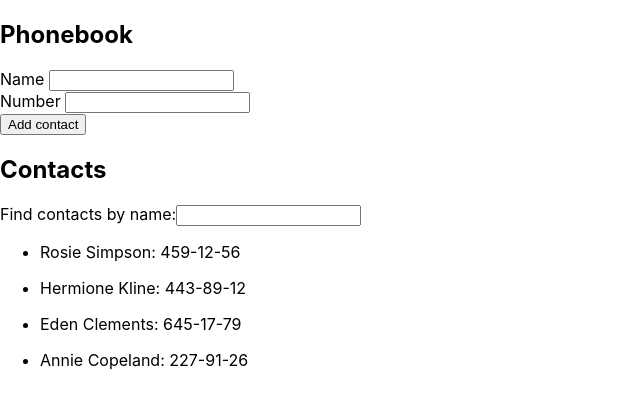
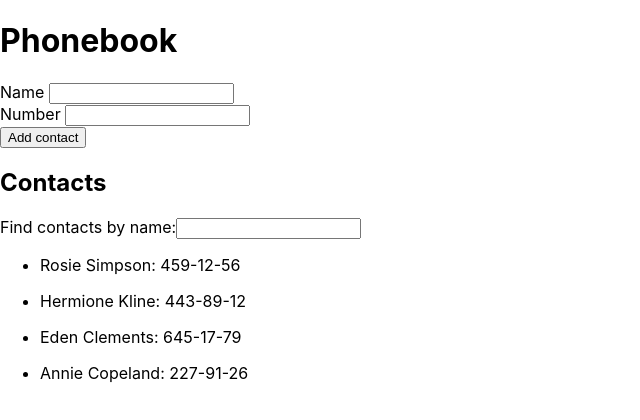
Before and after one commit to BolotinAlexey/goit-react-hw-02-phonebook, a React (Create React App) app: page / in a window 1280 px wide. Shown: the top 420 px of the page, without its empty margins (0-640 px from the left). Built offline with nearby package versions, Linux system fonts and the light colour scheme; the HTML template or start-up script is replaced by a standard one.

Commit message:
separated components to ContactForm,ContactList,Filter

```diff
--- a/src/App.js
+++ b/src/App.js
@@ -1,5 +1,7 @@
 import { Component } from 'react';
-import { nanoid } from 'nanoid';
+import ContactForm from './components/ContactForm/ContactForm';
+import Filter from './components/Filter/Filter';
+import ContactList from './components/ContactList/ContactList';
 
 class App extends Component {
   state = {
@@ -9,88 +11,52 @@ class App extends Component {
       { id: 'id-3', name: 'Eden Clements', number: '645-17-79' },
       { id: 'id-4', name: 'Annie Copeland', number: '227-91-26' },
     ],
-    name: '',
-    number: '',
+    // name: '',
+    // number: '',
     filter: '',
   };
 
-  handlerChange = e => {
-    const { name, value } = e.target;
-    this.setState({ [name]: value });
-  };
+  // handlerChange = e => {
+  //   const { name, value } = e.target;
+  //   this.setState({ [name]: value });
+  // };
 
-  handlerSubmit = e => {
-    e.preventDefault();
+  // handlerSubmit = e => {
+  //   e.preventDefault();
+  //   this.setState(prev => {
+  //     let { name, number } = this.state;
+  //     e.target.reset();
+  //     return {
+  //       contacts: [{ id: nanoid(), name, number }, ...prev.contacts],
+  //     };
+  //   });
+  // };
+
+  handleForm = row => {
     this.setState(prev => {
-      let { name, number } = this.state;
-      e.target.reset();
       return {
-        contacts: [{ id: nanoid(), name, number }, ...prev.contacts],
+        contacts: [row, ...prev.contacts],
       };
     });
   };
 
-  handlerChangeFilter = e =>
-    this.setState(prev => {
-      return { filter: e.target.value };
-    });
-
-  defineList = () => {
-    const subStr = this.state.filter.toLowerCase();
-    return this.state.contacts.filter(({ name }) =>
-      name.toLowerCase().includes(subStr)
-    );
-  };
+  handlerChangeFilter = e => this.setState({ filter: e.target.value });
 
   render() {
-    const constVisible = this.defineList();
+    const { filter, contacts } = this.state;
     return (
       <>
-        <h2>Phonebook</h2>
-        <form onSubmit={this.handlerSubmit}>
-          <label htmlFor="name">Name </label>
-          <input
-            id="name"
-            type="text"
-            name="name"
-            onChange={this.handlerChange}
-            pattern="^[a-zA-Zа-яА-Я]+(([' -][a-zA-Zа-яА-Я ])?[a-zA-Zа-яА-Я]*)*$"
-            title="Name may contain only letters, apostrophe, dash and spaces. For example Adrian, Jacob Mercer, Charles de Batz de Castelmore d'Artagnan"
-            required
+        <div>
+          <h1>Phonebook</h1>
+          <ContactForm onForm={this.handleForm} />
+
+          <h2>Contacts</h2>
+          <Filter
+            value={filter}
+            handlerChangeFilter={this.handlerChangeFilter}
           />
-          <br />
-          <label htmlFor="tel">Number </label>
-          <input
-            id="tel"
-            type="tel"
-            name="number"
-            onChange={this.handlerChange}
-            pattern="\+?\d{1,4}?[-.\s]?\(?\d{1,3}?\)?[-.\s]?\d{1,4}[-.\s]?\d{1,4}[-.\s]?\d{1,9}"
-            title="Phone number must be digits and can contain spaces, dashes, parentheses and can start with +"
-            required
-          />
-          <br />
-          <button type="submit">Add contact</button>
-        </form>
-
-        <h2>Contacts</h2>
-        <label htmlFor="filter">Find contacts by name:</label>
-        <input
-          id="filter"
-          type="text"
-          name="filter"
-          onChange={this.handlerChangeFilter}
-        />
-
-        <ul>
-          {constVisible.map(({ name, id, number }) => (
-            <li key={id}>
-              <p>
-                {name}: {number}
-              </p>
-            </li>
-          ))}
-        </ul>
+          <ContactList filter={filter} contacts={contacts} />
+        </div>
       </>
     );
   }
--- /dev/null
+++ b/src/components/ContactForm/ContactForm.jsx
@@ -0,0 +1,58 @@
+import { Component } from 'react';
+import { nanoid } from 'nanoid';
+
+class ContactForm extends Component {
+  state = {
+    name: '',
+    number: '',
+  };
+
+  handlerSubmit = e => {
+    e.preventDefault();
+    const { onForm } = this.props;
+    let { name, number } = this.state;
+    onForm({ id: nanoid(), name, number });
+    e.target.reset();
+    this.setState({ name: '', number: '' });
+  };
+
+  handlerChange = e => {
+    const { name, value } = e.target;
+    this.setState({ [name]: value });
+  };
+
+  render() {
+    const { name, number } = this.state;
+    return (
+      <form onSubmit={e => this.handlerSubmit(e)}>
+        <label htmlFor="name">Name </label>
+        <input
+          value={name}
+          id="name"
+          type="text"
+          name="name"
+          onChange={this.handlerChange}
+          pattern="^[a-zA-Zа-яА-Я]+(([' -][a-zA-Zа-яА-Я ])?[a-zA-Zа-яА-Я]*)*$"
+          title="Name may contain only letters, apostrophe, dash and spaces. For example Adrian, Jacob Mercer, Charles de Batz de Castelmore d'Artagnan"
+          required
+        />
+        <br />
+        <label htmlFor="tel">Number </label>
+        <input
+          value={number}
+          id="tel"
+          type="tel"
+          name="number"
+          onChange={this.handlerChange}
+          pattern="\+?\d{1,4}?[-.\s]?\(?\d{1,3}?\)?[-.\s]?\d{1,4}[-.\s]?\d{1,4}[-.\s]?\d{1,9}"
+          title="Phone number must be digits and can contain spaces, dashes, parentheses and can start with +"
+          required
+        />
+        <br />
+        <button type="submit">Add contact</button>
+      </form>
+    );
+  }
+}
+
+export default ContactForm;
--- /dev/null
+++ b/src/components/ContactList/ContactList.jsx
@@ -0,0 +1,20 @@
+function ContactList({ filter, contacts }) {
+  const defineList = () => {
+    const subStr = filter.toLowerCase();
+    return contacts.filter(({ name }) => name.toLowerCase().includes(subStr));
+  };
+  const constVisible = defineList();
+  return (
+    <ul>
+      {constVisible.map(({ name, id, number }) => (
+        <li key={id}>
+          <p>
+            {name}: {number}
+          </p>
+        </li>
+      ))}
+    </ul>
+  );
+}
+
+export default ContactList;
--- /dev/null
+++ b/src/components/Filter/Filter.jsx
@@ -0,0 +1,16 @@
+function Filter({ handlerChangeFilter, value }) {
+  return (
+    <>
+      <label htmlFor="filter">Find contacts by name:</label>
+      <input
+        id="filter"
+        type="text"
+        name="filter"
+        onChange={handlerChangeFilter}
+        value={value}
+      />
+    </>
+  );
+}
+
+export default Filter;
```
Also changed, not shown: src/components/ContactForm/ContactForm.styled.js (added), src/components/ContactItem/ContactItem.jsx (added), src/components/ContactItem/ContactItem.styled.js (added), src/components/ContactList/ContactList.styled.js (added), src/components/Filter/Filter.styled.js (added).
